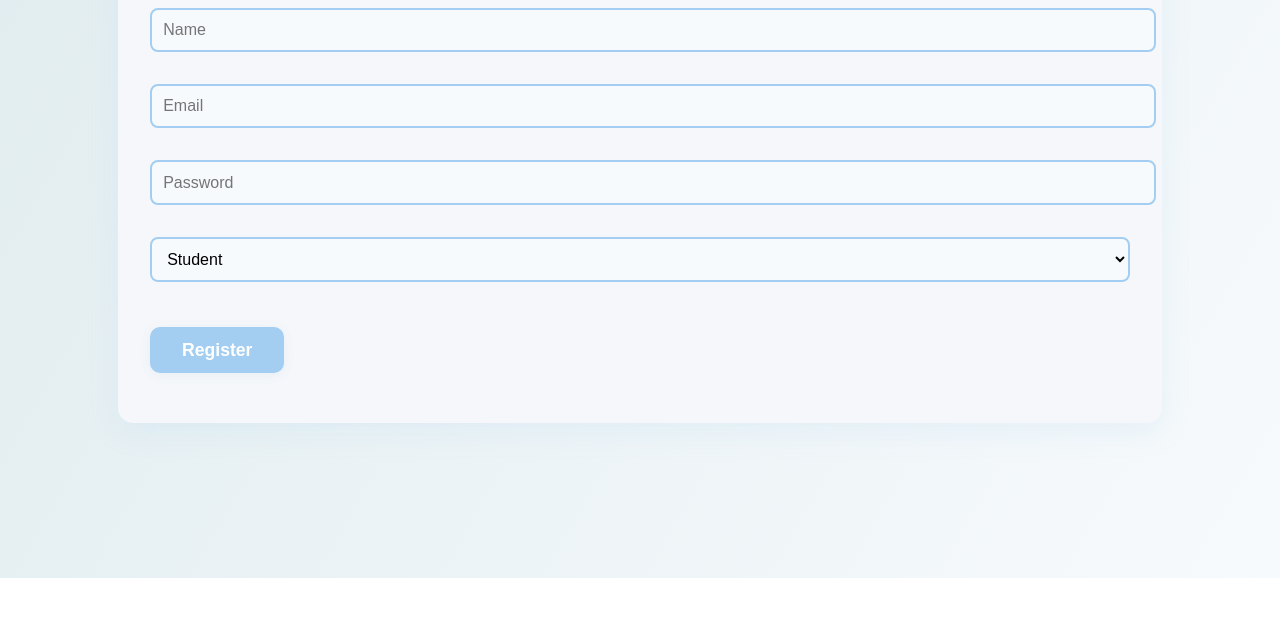
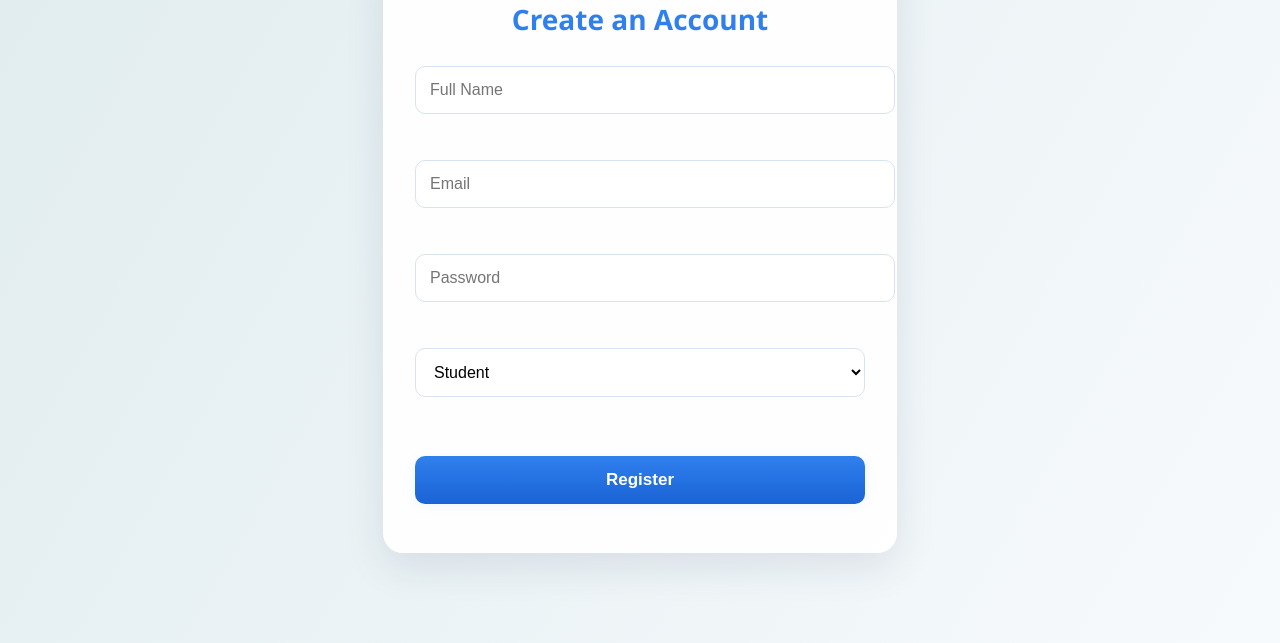
Before and after one commit to kulukuri/Online_Learning_Platform, a plain HTML site: page frontend/public/register.html in a window 1280 px wide. Shown: the part 222-865 px from the top of the page. Before the commit the page ends 800 px from the top, so only its background shows below. Drawn offline with Linux system fonts and the light colour scheme; files that its build step writes are made by us from their sources.

Commit message:
Update register.html

```diff
--- a/frontend/public/register.html
+++ b/frontend/public/register.html
@@ -4,31 +4,131 @@
 <meta charset="UTF-8" />
 <meta name="viewport" content="width=device-width, initial-scale=1" />
 <title>LearnHub - Register</title>
-<link rel="stylesheet" href="/css/main.css" />
-<script src="/js/auth.js" defer></script>
+<link rel="stylesheet" href="../css/main.css" />
+
+<!-- Extra styling for register page -->
+<style>
+/* Center layout */
+.page-wrap {
+  min-height: calc(100vh - 80px);
+  display: flex;
+  align-items: center;
+  justify-content: center;
+  padding: 30px;
+}
+
+/* Register card */
+.register-card {
+  width: 450px;
+  max-width: calc(100% - 40px);
+  background: rgba(255,255,255,0.95);
+  border-radius: 20px;
+  padding: 32px;
+  box-shadow: 0 14px 40px rgba(20,40,80,0.10);
+  animation: fadePop .35s ease-out;
+  text-align: center;
+}
+
+/* Title */
+.register-card h2 {
+  color: #2f80ed;
+  font-size: 28px;
+  margin-bottom: 20px;
+  font-weight: 700;
+}
+
+/* Inputs */
+#registerForm {
+  display: flex;
+  flex-direction: column;
+  gap: 14px;
+}
+
+#registerForm input,
+#registerForm select {
+  width: 100%;
+  padding: 14px;
+  border-radius: 10px;
+  border: 1px solid #d7e4ef;
+  font-size: 16px;
+  outline: none;
+  background: #fff;
+  transition: 0.25s;
+}
+
+#registerForm input:focus,
+#registerForm select:focus {
+  border-color: #2f80ed;
+  box-shadow: 0 0 10px rgba(47,128,237,0.18);
+}
+
+/* Register button */
+.button {
+  background: linear-gradient(180deg,#2f80ed,#1b63d6);
+  color: white;
+  border: none;
+  padding: 14px;
+  border-radius: 10px;
+  font-size: 17px;
+  font-weight: 700;
+  cursor: pointer;
+  transition: 0.25s;
+}
+
+.button:hover {
+  box-shadow: 0 10px 22px rgba(47,128,237,0.18);
+}
+
+/* Messages */
+.error { color: #d64545; margin-top: 10px; }
+.success { color: green; margin-top: 10px; }
+
+/* fade pop animation */
+@keyframes fadePop {
+  from { opacity: 0; transform: translateY(12px); }
+  to   { opacity: 1; transform: translateY(0); }
+}
+
+</style>
+
+<script src="../js/auth.js" defer></script>
 </head>
+
 <body>
+
+<!-- Navbar -->
 <header class="navbar">
   <div class="logo">LearnHub</div>
-  <nav>
+  <nav class="nav-links">
     <a href="index.html">Home</a>
     <a href="login.html">Login</a>
   </nav>
 </header>
-<main class="container fade-in">
-  <h2>Register</h2>
+
+<!-- Central Register Card -->
+<div class="page-wrap">
+  <div class="register-card">
+
+    <h2>Create an Account</h2>
+
     <form id="registerForm">
-    <input type="text" id="name" placeholder="Name" required />
+      <input type="text" id="name" placeholder="Full Name" required />
       <input type="email" id="email" placeholder="Email" required />
       <input type="password" id="password" placeholder="Password" required />
+
       <select id="role" required>
         <option value="student" selected>Student</option>
         <option value="admin">Admin</option>
       </select>
+
       <button type="submit" class="button">Register</button>
     </form>
+
     <p id="registerError" class="error"></p>
     <p id="registerSuccess" class="success"></p>
-</main>
+
+  </div>
+</div>
+
 </body>
 </html>
```
Lines whose indentation alone changed are shown as unchanged.
